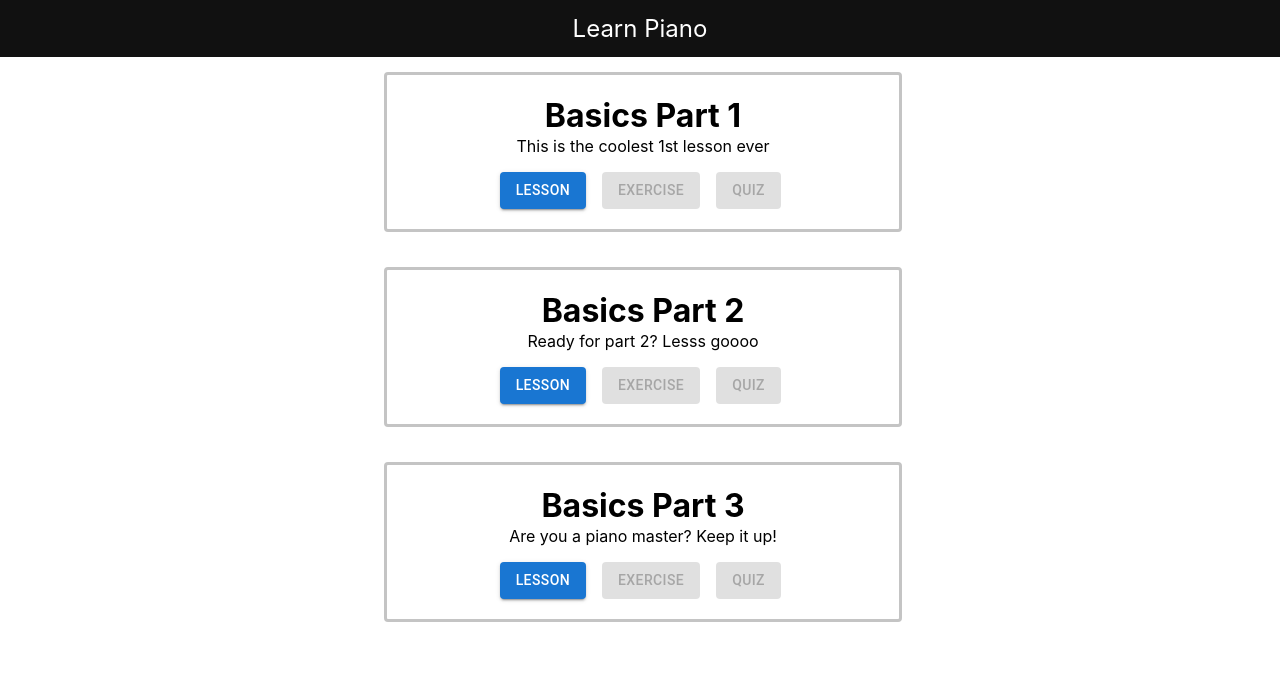
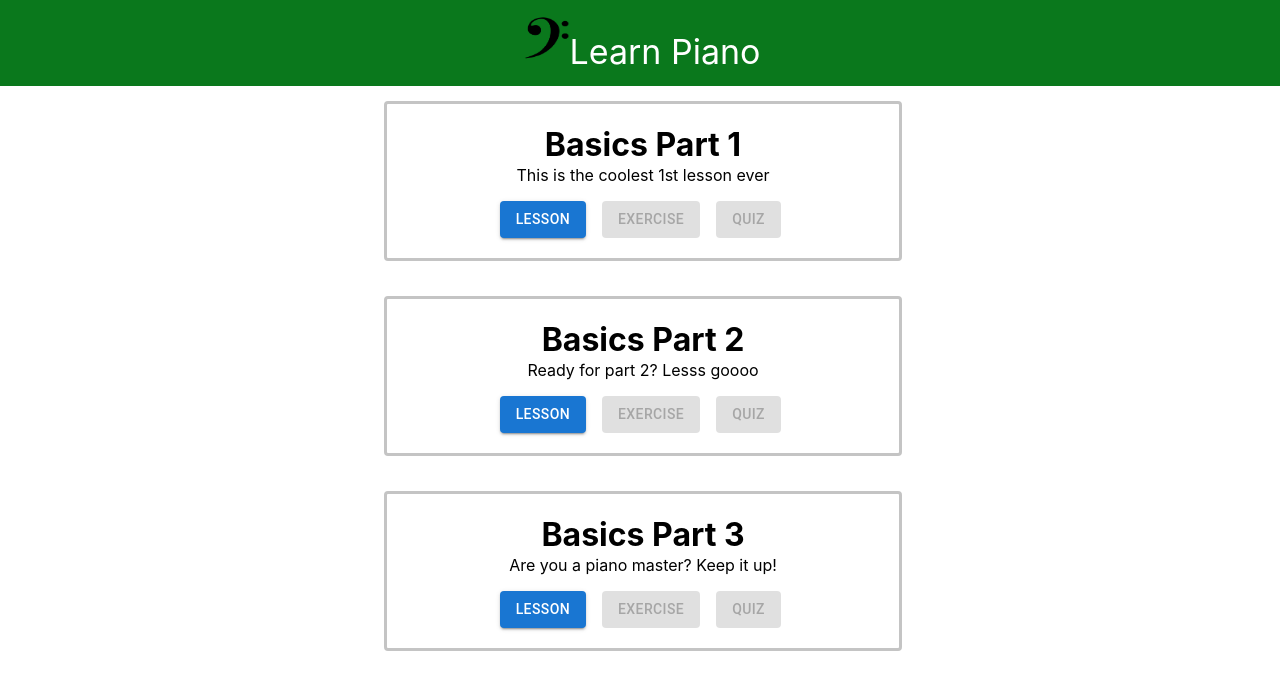
Before and after one commit to saingledue/MusicLessons, a React (Create React App) app in the folder learn-piano/: page / in a window 1280 px wide. Shown: the top 690 px of the page. Built offline with nearby package versions, Linux system fonts and the light colour scheme.

Commit message:
Home Page finished??

```diff
--- a/learn-piano/src/components/lessoncard.jsx
+++ b/learn-piano/src/components/lessoncard.jsx
@@ -17,7 +17,7 @@ class LessonCard extends Component {
                         {this.props.description}
                     </p>
                     <Stack direction="row" className="button" spacing={2}>
-                        <Button variant="contained">Lesson</Button>
+                        <Button variant="contained" href='home.js'>Lesson</Button>
                         <Button variant="contained" disabled>Exercise</Button>
                         <Button variant="contained" href="#contained-buttons" disabled>Quiz</Button>
                     </Stack>
--- a/learn-piano/src/components/navbar.jsx
+++ b/learn-piano/src/components/navbar.jsx
@@ -1,12 +1,15 @@
 import React, { Component } from "react";
 import styles from './styles/navbar.css';
+import logo from './images/cleff.png'
 
 class NavBar extends Component {
     render() {
         return (
             <React.Fragment>
                 <ul>
-                    <li><a class="active" href="#home">Learn Piano</a></li>
+                    <li><a class="active" href="#home">
+                    <img src={logo} alt=''/>
+                        Learn Piano</a></li>
                     {/* <li><a href="#news">News</a></li>
                     <li><a href="#contact">Contact</a></li>
                     <li><a href="#about">About</a></li> */}
--- a/learn-piano/src/components/styles/navbar.css
+++ b/learn-piano/src/components/styles/navbar.css
@@ -3,7 +3,7 @@ ul {
     margin: 0;
     padding: 0;
     overflow: hidden;
-    background-color: #333;
+    background-color: #0a781c;
   }
 
   li {
@@ -16,9 +16,15 @@ ul {
     text-align: center;
     padding: 14px 16px;
     text-decoration: none;
-    font-size: 24px;
+    font-size: 34px;
   }
 
-  li a:hover {
-    background-color: #111;
-  }
+  /* li a:hover {
+    background-color: #0a781c;
+  } */
+
+img{
+    background: transparent;
+    width: 50px;
+    height: 50px;
+}
```
Also changed, not shown: learn-piano/src/components/images/clef.jfif (added), learn-piano/src/components/images/cleff.png (added).
